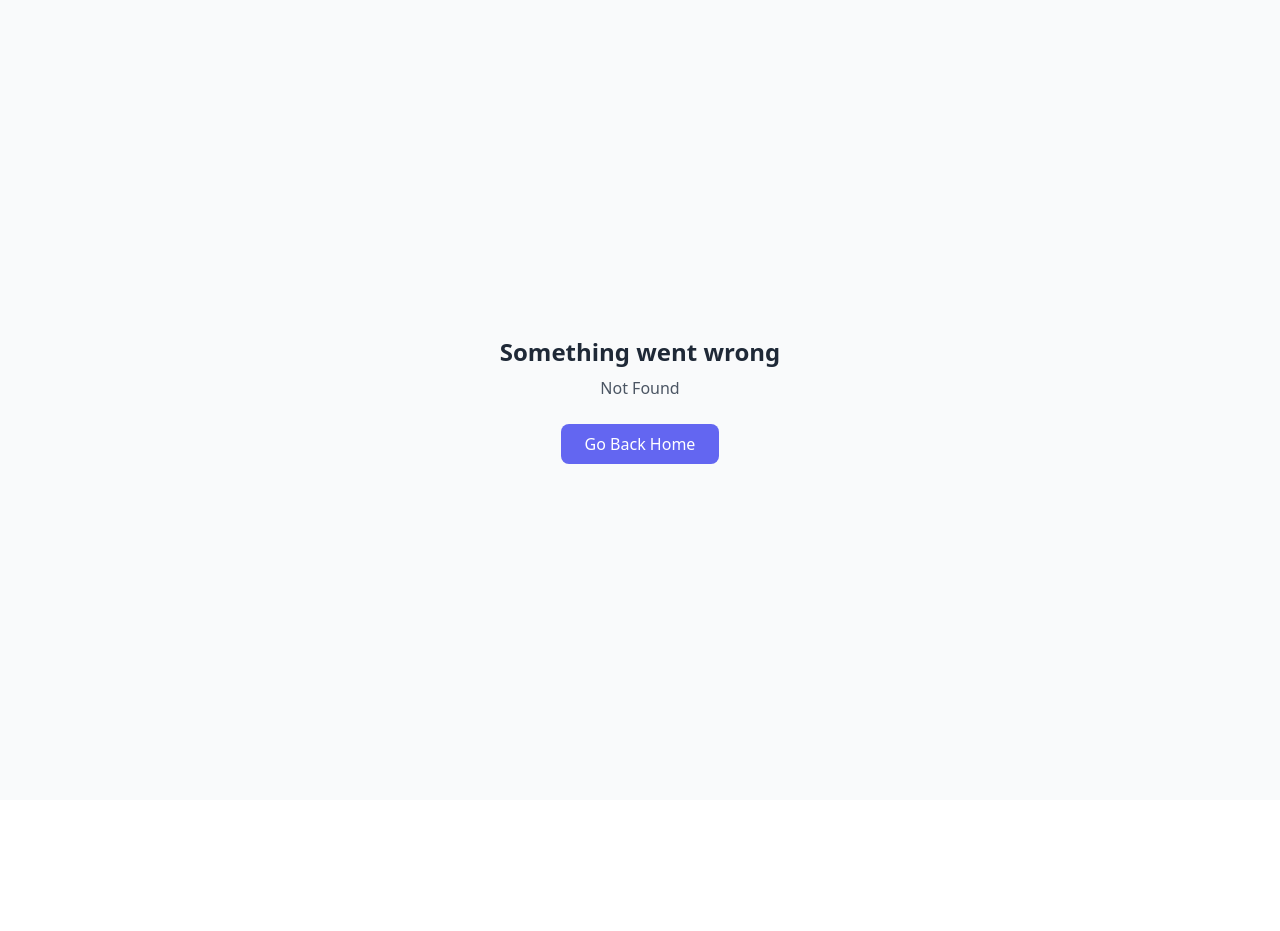
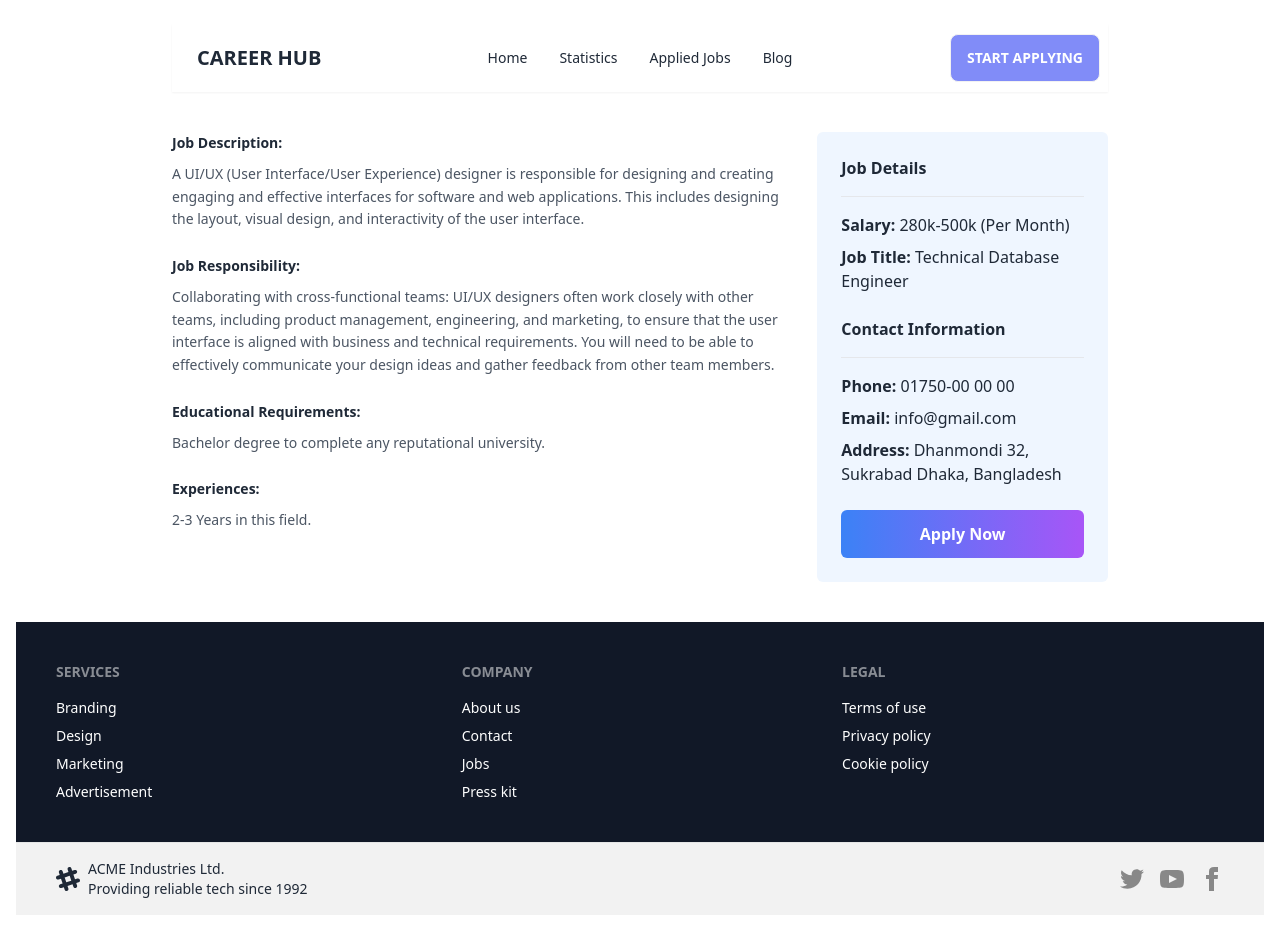
Before and after one commit to oworkmahade/React-Career-Hub, a React (Vite) app: page /job/1 in a window 1280 px wide. Before the commit this address had no page. Before the commit the page ends 800 px from the top, so only its background shows below. Built offline with nearby package versions, Linux system fonts and the light colour scheme.

Commit message:
commited

```diff
--- a/package.json
+++ b/package.json
@@ -14,6 +14,7 @@
     "match-sorter": "^8.2.0",
     "react": "^19.2.0",
     "react-dom": "^19.2.0",
+    "react-icons": "^5.5.0",
     "react-router-dom": "^7.12.0",
     "sort-by": "^0.0.2"
   },
--- a/public/jobs.json
+++ b/public/jobs.json
@@ -7,7 +7,7 @@
     "remote_or_onsite": "Remote",
     "location": "Dhaka, Bangladesh",
     "job_type": "Full Time",
-      "salary": "100k-150k",
+    "salary": "280k-500k",
     "job_description": " A UI/UX (User Interface/User Experience) designer is responsible for designing and creating engaging and effective interfaces for software and web applications. This includes designing the layout, visual design, and interactivity of the user interface.",
     "job_responsibility": "Collaborating with cross-functional teams: UI/UX designers often work closely with other teams, including product management, engineering, and marketing, to ensure that the user interface is aligned with business and technical requirements. You will need to be able to effectively communicate your design ideas and gather feedback from other team members.",
     "educational_requirements": "Bachelor degree to complete any reputational university.",
@@ -20,13 +20,13 @@
   },
   {
     "id": 2,
-        "logo": "https://i.ibb.co/H4wJGhb/netflix-4-1.png",
+    "logo": "https://i.ibb.co.com/bgMStvCg/netflix.png",
     "job_title": "Senior Product Designer",
     "company_name": "Netflix",
     "remote_or_onsite": "Onsite",
     "location": "Dhaka, Bangladesh",
     "job_type": "Full Time",
-        "salary": "100k-150k",
+    "salary": "230k-400k",
     "job_description": "A UI/UX (User Interface/User Experience) designer is responsible for designing and creating engaging and effective interfaces for software and web applications. This includes designing the layout, visual design, and interactivity of the user interface.",
     "job_responsibility": "Collaborating with cross-functional teams: UI/UX designers often work closely with other teams, including product management, engineering, and marketing, to ensure that the user interface is aligned with business and technical requirements. You will need to be able to effectively communicate your design ideas and gather feedback from other team members.",
     "educational_requirements": "Bachelor degree to complete any reputational university.",
@@ -39,13 +39,13 @@
   },
   {
     "id": 3,
-        "logo": "https://i.ibb.co/JRXgX92/tesla-9-1.png",
+    "logo": "https://i.ibb.co.com/Z6T8GfQv/tesla.png",
     "job_title": "Software Engineer",
     "company_name": "Tesla",
     "remote_or_onsite": "Onsite",
     "location": "Dhaka, Bangladesh",
     "job_type": "Full Time",
-        "salary": "100k-150k",
+    "salary": "210k-360k",
     "job_description": " A UI/UX (User Interface/User Experience) designer is responsible for designing and creating engaging and effective interfaces for software and web applications. This includes designing the layout, visual design, and interactivity of the user interface.",
     "job_responsibility": "Collaborating with cross-functional teams: UI/UX designers often work closely with other teams, including product management, engineering, and marketing, to ensure that the user interface is aligned with business and technical requirements. You will need to be able to effectively communicate your design ideas and gather feedback from other team members.",
     "educational_requirements": "Bachelor degree to complete any reputational university.",
@@ -64,7 +64,7 @@
     "remote_or_onsite": "Onsite",
     "location": "Dhaka, Bangladesh",
     "job_type": "Full Time",
-        "salary": "100k-150k",
+    "salary": "200k-250k",
     "job_description": "A UI/UX (User Interface/User Experience) designer is responsible for designing and creating engaging and effective interfaces for software and web applications. This includes designing the layout, visual design, and interactivity of the user interface.",
     "job_responsibility": "Collaborating with cross-functional teams: UI/UX designers often work closely with other teams, including product management, engineering, and marketing, to ensure that the user interface is aligned with business and technical requirements. You will need to be able to effectively communicate your design ideas and gather feedback from other team members.",
     "educational_requirements": "Bachelor degree to complete any reputational university.",
@@ -77,13 +77,13 @@
   },
   {
     "id": 5,
-        "logo": "https://i.ibb.co/JRXgX92/tesla-9-1.png",
+    "logo": "https://i.ibb.co.com/NnFqDQcD/Career-Hub.png",
     "job_title": "Technical Database Engineer",
-        "company_name": "Tesla",
+    "company_name": "CareerHub",
     "remote_or_onsite": "Remote",
     "location": "Dhaka, Bangladesh",
     "job_type": "Full Time",
-        "salary": "100k-150k",
+    "salary": "120k-160k",
     "job_description": "A UI/UX (User Interface/User Experience) designer is responsible for designing and creating engaging and effective interfaces for software and web applications. This includes designing the layout, visual design, and interactivity of the user interface.",
     "job_responsibility": "Collaborating with cross-functional teams: UI/UX designers often work closely with other teams, including product management, engineering, and marketing, to ensure that the user interface is aligned with business and technical requirements. You will need to be able to effectively communicate your design ideas and gather feedback from other team members.",
     "educational_requirements": "Bachelor degree to complete any reputational university.",
@@ -96,22 +96,21 @@
   },
   {
     "id": 6,
-        "logo": "https://i.ibb.co/H4wJGhb/netflix-4-1.png",
+    "logo": "https://i.ibb.co.com/gbK2KGm7/airbnb.png",
     "job_title": "Senior Product Designer",
-        "company_name": "Netflix",
+    "company_name": "Airbnb",
     "remote_or_onsite": "Remote",
     "location": "Dhaka, Bangladesh",
     "job_type": "Full Time",
-        "salary": "100k-150k",
+    "salary": "110k-130k",
     "job_description": "A UI/UX (User Interface/User Experience) designer is responsible for designing and creating engaging and effective interfaces for software and web applications. This includes designing the layout, visual design, and interactivity of the user interface.",
     "job_responsibility": "Collaborating with cross-functional teams: UI/UX designers often work closely with other teams, including product management, engineering, and marketing, to ensure that the user interface is aligned with business and technical requirements. You will need to be able to effectively communicate your design ideas and gather feedback from other team members.",
     "educational_requirements": "Bachelor degree to complete any reputational university.",
     "experiences": "2-3 Years in this field.",
     "contact_information": {
-          "phone": "01750-00 00 00",
+      "phone": "01750-00 00 55",
       "email": "info@gmail.com",
       "address": "Dhanmondi 32, Sukrabad Dhaka, Bangladesh"
     }
   }
-
 ]
--- a/src/Components/FeaturedJobs/FeaturedJobs.jsx
+++ b/src/Components/FeaturedJobs/FeaturedJobs.jsx
@@ -3,16 +3,14 @@ import Section from "../Section/Section";
 import Job from "../Job/Job";
 
 export default function FeaturedJobs({ jobs }) {
-  console.log(jobs);
-
   return (
-    <div className="border-red-600 border-2 my-2 p-2 ">
+    <div className=" my-2 p-2 ">
       <Section
         title="Featured Jobs"
-        para="Featured Jobs highlights top career opportunities selected for their relevance, demand, and growth potential."
+        // para="Featured Jobs highlights top career opportunities selected for their relevance, demand, and growth potential."
       ></Section>
 
-      <div className="grid grid-cols-2 gap-4 p-4">
+      <div className="grid grid-cols-2 gap-4 w-3/4 mx-auto mt-24">
         {jobs.map((job) => (
           <Job job={job}></Job>
         ))}
--- a/src/Components/Footer/Footer.jsx
+++ b/src/Components/Footer/Footer.jsx
@@ -1,7 +1,7 @@
 const Footer = () => {
   return (
     <>
-      <footer className="footer sm:footer-horizontal text-white p-10 bg-gray-900 border-red-600 border-2">
+      <footer className="footer sm:footer-horizontal text-white p-10 bg-gray-900 w-full">
         <nav>
           <h6 className="footer-title">Services</h6>
           <a className="link link-hover">Branding</a>
--- a/src/Components/Header/Header.jsx
+++ b/src/Components/Header/Header.jsx
@@ -20,7 +20,7 @@ const Header = () => {
   );
 
   return (
-    <div className="navbar bg-base-100 shadow-sm border-red-600 border-2 my-2">
+    <div className="navbar bg-base-100 shadow-sm my-2 w-3/4 mx-auto">
       <div className="navbar-start">
         <div className="dropdown">
           <div tabIndex={0} role="button" className="btn btn-ghost lg:hidden">
--- a/src/Components/Job/Job.jsx
+++ b/src/Components/Job/Job.jsx
@@ -1,27 +1,51 @@
+import { CiLocationOn, CiDollar } from "react-icons/ci";
+import { useNavigate } from "react-router-dom";
+
 export default function Job({ job }) {
+  const navigate = useNavigate();
+  const handleShowDetails = () => {
+    navigate(`/job/${job.id}`);
+  };
   return (
     <>
-      <div className="featured_job_card p-4">
+      <div className="featured_job_card p-16 border-slate-200 border">
         <img src={job.logo} alt="" srcset="" />
-        <h2 className="text-2xl font-semibold text-left">{job.job_title}</h2>
-        <h2 className="text-2xl font-semibold">{job.company_name}</h2>
-        <div>
-          <button>{job.remote_or_onsite}</button>
-          <button>{job.job_type}</button>
+        <h2 className="text-xl font-semibold text-left my-4">
+          {job.job_title}
+        </h2>
+        <h2 className="text-lg font-semibold my-2">{job.company_name}</h2>
+        <div className="flex flex-row gap-4 text-sm font-semibold text-blue-500">
+          <button className="border-blue-100 border p-2 rounded-sm">
+            {job.remote_or_onsite}
+          </button>
+          <button className="border-blue-100 border p-2 rounded-sm">
+            {job.job_type}
+          </button>
         </div>
 
-        <div>
-          <section></section>
-          <section>{job.location}</section>
-        </div>
+        <div className="flex flex-row gap-6 my-4">
+          <div className="flex flex-row justify-center items-center gap-2">
+            <section>
+              <CiLocationOn />
+            </section>
+            <section>{job.location}</section>
+          </div>
 
-        <div>
-          <section></section>
-          <section>Salary: {job.salary}</section>
+          <div className="flex flex-row justify-center items-center gap-2">
+            <section>
+              <CiDollar />
+            </section>
+            <section>Salary: {job.salary}</section>
+          </div>
         </div>
 
         <div className="button">
-          <button>View Details</button>
+          <button
+            onClick={handleShowDetails}
+            className="bg-blue-400 rounded-sm p-2 text-white font-semibold"
+          >
+            View Details
+          </button>
         </div>
       </div>
     </>
--- a/src/Components/JobCategoryList/JobCategoryList.jsx
+++ b/src/Components/JobCategoryList/JobCategoryList.jsx
@@ -11,10 +11,10 @@ export default function JobCategoryList() {
       .then((data) => setCategoryList(data));
   }, []);
 
-  console.log(categoryList);
+  // console.log(categoryList);
   return (
     <>
-      <div className="border-red-600 border-2 my-2 p-2">
+      <div className="border-red-600 border-2 my-2 p-2 w-3/4 mx-auto">
         <Section
           title="Job Category List"
           para="Job Category List provides a structured overview of job sectors, helping users for choosing suitable career opportunities easily"
--- a/src/Components/JobDetails/JobDetails.jsx
+++ b/src/Components/JobDetails/JobDetails.jsx
@@ -1,3 +1,79 @@
+import { useLoaderData, useParams } from "react-router-dom";
+
 export default function JobDetails() {
-  return <div>JobDetails</div>;
+  const { id } = useParams();
+
+  // Solution 1
+  const jobData = useLoaderData();
+  const selectedJob = jobData.find((job) => job.id === Number(id));
+
+  return (
+    <div>
+      <div className="w-3/4 mx-auto my-10   rounded-md grid grid-cols-1 md:grid-cols-3 gap-8">
+        {/* LEFT SIDE */}
+        <div className="md:col-span-2 space-y-6 text-sm leading-relaxed">
+          <div>
+            <h3 className="font-semibold mb-2">Job Description:</h3>
+            <p className="text-gray-600">{selectedJob.job_description}</p>
+          </div>
+
+          <div>
+            <h3 className="font-semibold mb-2">Job Responsibility:</h3>
+            <p className="text-gray-600">{selectedJob.job_responsibility}</p>
+          </div>
+
+          <div>
+            <h3 className="font-semibold mb-2">Educational Requirements:</h3>
+            <p className="text-gray-600">
+              {selectedJob.educational_requirements}
+            </p>
+          </div>
+
+          <div>
+            <h3 className="font-semibold mb-2">Experiences:</h3>
+            <p className="text-gray-600">{selectedJob.experiences}</p>
+          </div>
+        </div>
+
+        {/* RIGHT SIDE */}
+        <div className="bg-blue-50 rounded-md p-6 flex flex-col justify-between">
+          <div className="space-y-6">
+            <div>
+              <h3 className="font-semibold mb-4">Job Details</h3>
+              <hr className="mb-4" />
+              <p className="mb-2">
+                <span className="font-semibold">Salary:</span>{" "}
+                {selectedJob.salary} (Per Month)
+              </p>
+              <p>
+                <span className="font-semibold">Job Title:</span>{" "}
+                {selectedJob.job_title}
+              </p>
+            </div>
+
+            <div>
+              <h3 className="font-semibold mb-4">Contact Information</h3>
+              <hr className="mb-4" />
+              <p className="mb-2">
+                <span className="font-semibold">Phone:</span>{" "}
+                {selectedJob.contact_information.phone}
+              </p>
+              <p className="mb-2">
+                <span className="font-semibold">Email:</span>{" "}
+                {selectedJob.contact_information.email}
+              </p>
+              <p>
+                <span className="font-semibold">Address:</span>{" "}
+                {selectedJob.contact_information.address}
+              </p>
+            </div>
+          </div>
+
+          <button className="mt-6 bg-gradient-to-r from-blue-500 to-purple-500 text-white font-semibold py-3 rounded-md">
+            Apply Now
+          </button>
+        </div>
+      </div>
+    </div>
+  );
 }
--- a/src/Components/Root/Root.jsx
+++ b/src/Components/Root/Root.jsx
@@ -4,7 +4,7 @@ import Header from "../Header/Header";
 
 const Root = () => {
   return (
-    <div className="mx-8 p-4">
+    <div className=" p-4">
       <Header></Header>
       <Outlet></Outlet>
       <Footer></Footer>
--- a/src/Components/Section/Section.jsx
+++ b/src/Components/Section/Section.jsx
@@ -1,4 +1,4 @@
-export default function Section({ title, para }) {
+export default function Section({ title, para = "" }) {
   return (
     <section className="text-center">
       <p className="title text-4xl font-bold"> {title}</p>
--- a/src/main.jsx
+++ b/src/main.jsx
@@ -9,6 +9,7 @@ import Statistics from "./Components/Statistics/Statistics.jsx";
 import Blog from "./Components/Blog/Blog.jsx";
 import Appliedjobs from "./Components/AppliedJobs/AppliedJobs.jsx";
 import ErrorPage from "./Components/ErrorPage/ErrorPage.jsx";
+import JobDetails from "./Components/JobDetails/JobDetails.jsx";
 
 const router = createBrowserRouter([
   {
@@ -34,6 +35,11 @@ const router = createBrowserRouter([
         path: "/blog",
         element: <Blog></Blog>,
       },
+      {
+        path: "/job/:id",
+        loader: () => fetch("/public/jobs.json"),
+        element: <JobDetails></JobDetails>,
+      },
     ],
   },
 ]);
```
Also changed, not shown: 1 other file (tests, documents, lock files or other folders). Lines whose indentation alone changed are shown as unchanged.
